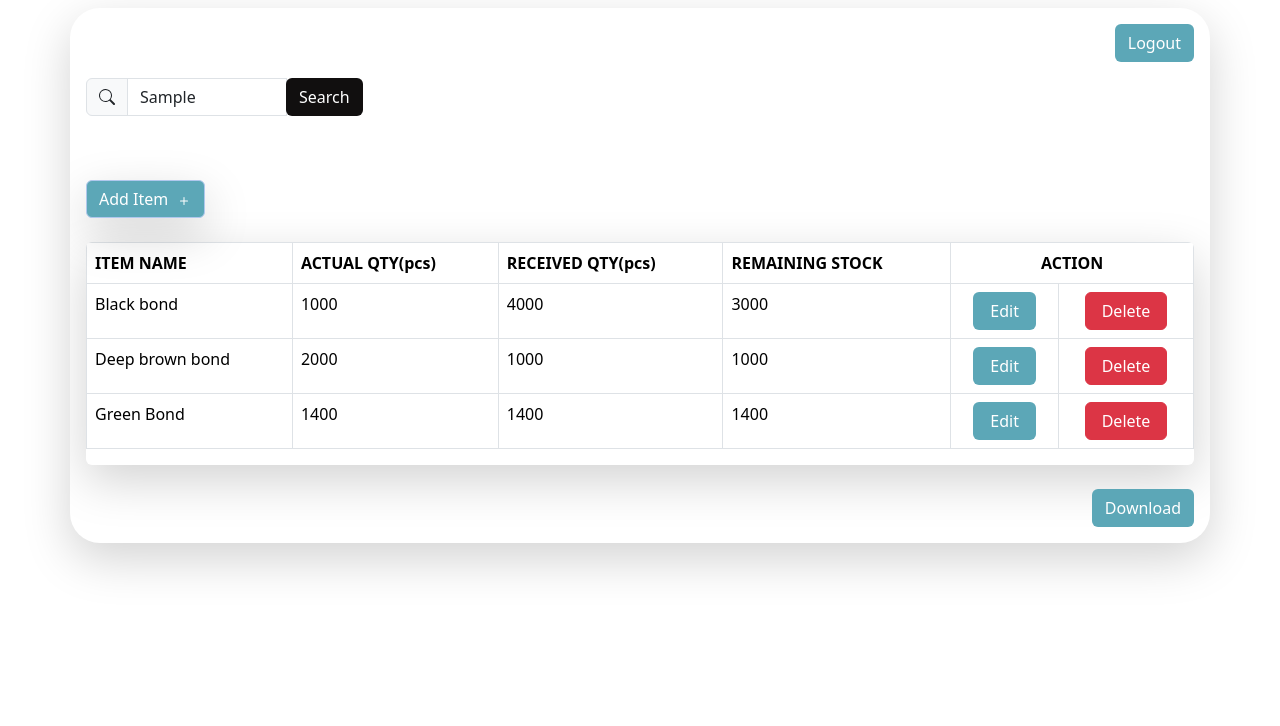
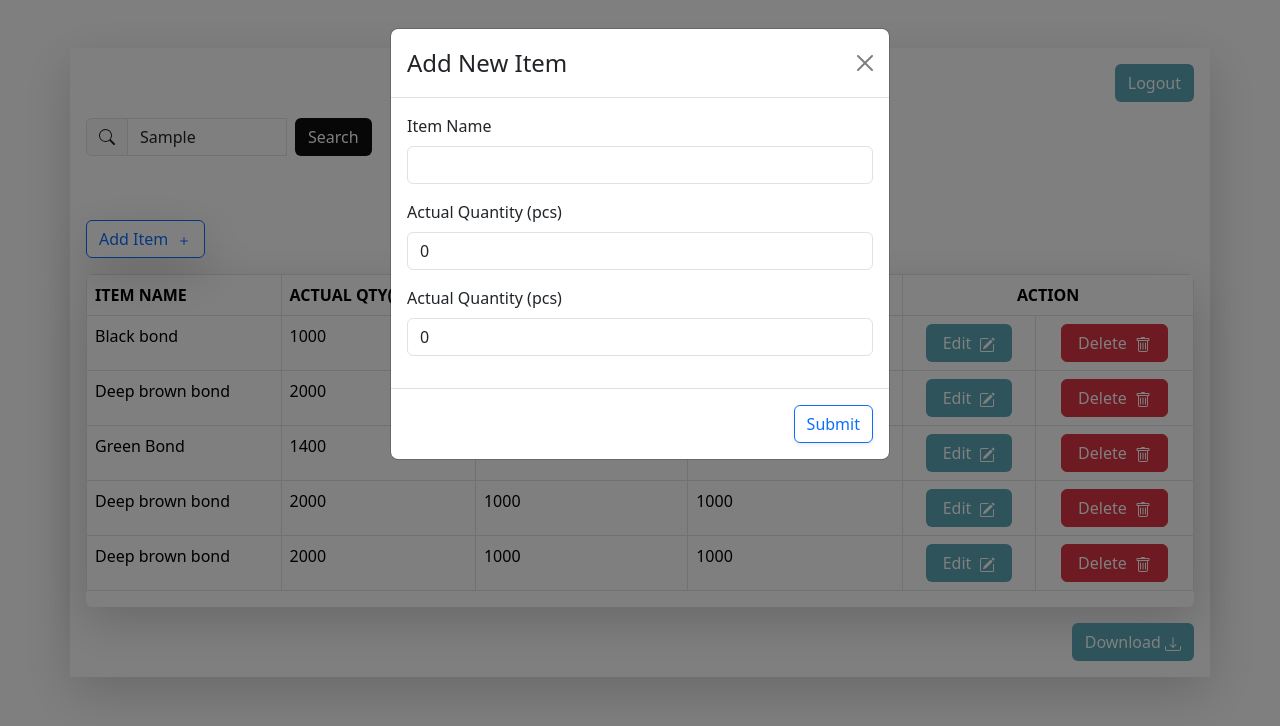
Before and after one commit to larbisamuel/Invoice-App, a React (Vite) app: page /Table in a window 1280 px wide. Both pictures are taken after typing "Sample" into the empty fields and a click on the button "Add Item". Shown: the top 726 px of the page. Built offline with nearby package versions, Linux system fonts and the light colour scheme.

Commit message:
feat: modal, del/edit-icons

```diff
--- a/src/components/Table.css
+++ b/src/components/Table.css
@@ -1,16 +1,17 @@
-.btn-outline-primary:hover,
+/* .btn-outline-primary:hover,
 .btn-outline-primary:focus,
 .btn-outline-primary:active {
     background-color: #5CA7B7;
     border-color: #B0C8ED;
-    color: white; /* Set text color to white on hover, focus, and active states */
+    color: white;
+} */
+/* Set text color to white on hover, focus, and active states */
+.container {
+    border-radius: 30px; /* Adjust the value as needed */
+    overflow: scroll; /*Ensure content inside the container respects the rounded corners */
 }
 
-.container {
-    border-radius: 30px; /* Adjust the value as needed */
-    overflow: hidden; /*Ensure content inside the container respects the rounded corners */
+.container_table {
+    border-radius: 30px;
+    overflow: scroll;
 }
-
-.container_1 {
-    border-radius: 10px;
-}
--- a/src/components/Table.tsx
+++ b/src/components/Table.tsx
@@ -1,36 +1,57 @@
 
 import React, { useState } from 'react';
-import { BsSearch, BsPlus } from 'react-icons/bs'; // Importing the search icon from react-icons
-import "./Table.css"
+import { BsSearch, BsPlus, BsDownload, BsTrash, BsPencilSquare } from 'react-icons/bs'; // Importing icons
+import { Modal } from 'react-bootstrap';
+
+interface Item {
+  itemName: string;
+  actualQuantity: number;
+  receivedQuantity: number;
+}
 
 const Table: React.FC = () => {
+  const [showAddItemModal, setShowAddItemModal] = useState(false);
+  const [newItem, setNewItem] = useState<Item>({
+    itemName: '',
+    actualQuantity: 0,
+    receivedQuantity: 0,
+  });
+
+  const handleAddItem = (event: React.FormEvent<HTMLFormElement>) => {
+    event.preventDefault();
+    // Add logic to save the new item data (e.g., using an API call)
+    console.log('New item:', newItem); // For now, just log the data
+    setShowAddItemModal(false);
+    setNewItem({ itemName: '', actualQuantity: 0, receivedQuantity: 0 });
+  };
+
+  const handleInputChange = (event: React.ChangeEvent<HTMLInputElement>) => {
+    const { name, value } = event.target;
+    setNewItem((prevItem) => ({ ...prevItem, [name]: value }));
+  };
+
   return (
-        <div className='mt-2 p-3 container shadow-lg'>
-            {/* <div className='d-grid gap-2 d-md-flex justify-content-md-end'>
-                <button className='btn ' style={{ backgroundColor: '#5CA7B7', color: 'white' }}>Logout</button>
-            </div> */}
+    <div className='mt-5 p-3 container shadow-lg'>
       <div className=' d-md-flex justify-content-md-end'>
         <button className='btn ' style={{ backgroundColor: '#5CA7B7', color: 'white' }}>Logout</button>
       </div>
       <div className='mt-3'>
         <div className="input-group">
-                    <span className="input-group-text"><BsSearch /></span> {/* Adding the search icon */}
+          <span className="input-group-text"><BsSearch /></span> {/* Search icon */}
           <input type="text" className="form-control" style={{ maxWidth: '160px' }} placeholder="Search item" />
-                    <button className='btn  ms-6 rounded-2 ' style={{ backgroundColor: '#110f0f', color: 'white' }}>Search</button>
+          <button className='btn ms-2 rounded-2 ' style={{ backgroundColor: '#110f0f', color: 'white' }}>Search</button>
         </div>
         <div className='mt-3'>
           <div className='input-group'>
-                    <button className='btn btn-outline-primary mt-5 ms-6 rounded-2 shadow-lg' >
+            <button className='btn btn-outline-primary mt-5 ms-6 rounded-2 shadow-lg' onClick={() => setShowAddItemModal(true)}>
               Add Item
               <BsPlus className="ms-2" />
             </button>
-
+          </div>
         </div>
       </div>
 
-
-            </div>
-            <div className="table-responsive container_1 shadow-lg rounded mt-4 mb-4">
+      <div className="table-responsive container_table shadow-lg rounded mt-3 mb-3">
         <table className="table table-bordered ">
           <thead>
             <tr>
@@ -42,38 +63,80 @@ const Table: React.FC = () => {
             </tr>
           </thead>
           <tbody>
+
                         <tr>
                             <td scope="row">Black bond</td>
                             <td>1000</td>
                             <td>4000</td>
                             <td>3000</td>
-                            <td className="text-center"><button className='btn px-3' style={{ backgroundColor: '#5CA7B7', color: 'white' }}>Edit</button></td>
-                            <td className="text-center"><button className='btn btn-danger px-3'>Delete</button></td>
+                            <td className="text-center"><button className='btn px-3' style={{ backgroundColor: '#5CA7B7', color: 'white' }}>Edit<BsPencilSquare className='ms-2' /></button></td>
+                            <td className="text-center"><button className='btn btn-danger px-3'>Delete<BsTrash className='ms-2'/></button></td>
                         </tr>
                         <tr>
                             <td scope="row">Deep brown bond</td>
                             <td>2000</td>
                             <td>1000</td>
                             <td>1000</td>
-                            <td className="text-center"><button className='btn px-3' style={{ backgroundColor: '#5CA7B7', color: 'white' }}>Edit</button></td>
-                            <td className="text-center"><button className='btn btn-danger px-3'>Delete</button></td>
+                            <td className="text-center"><button className='btn px-3' style={{ backgroundColor: '#5CA7B7', color: 'white' }}>Edit<BsPencilSquare className='ms-2' /></button></td>
+                            <td className="text-center"><button className='btn btn-danger px-3'>Delete<BsTrash className='ms-2'/></button></td>
                         </tr>
                         <tr>
                             <td scope="row">Green Bond</td>
                             <td>1400</td>
                             <td>1400</td>
                             <td>1400</td>
-                            <td className="text-center"><button className='btn px-3' style={{ backgroundColor: '#5CA7B7', color: 'white' }}>Edit</button></td>
-                            <td className="text-center"><button className='btn btn-danger px-3'>Delete</button></td>
+                            <td className="text-center"><button className='btn px-3' style={{ backgroundColor: '#5CA7B7', color: 'white' }}>Edit<BsPencilSquare className='ms-2' /></button></td>
+                            <td className="text-center"><button className='btn btn-danger px-3'>Delete<BsTrash className='ms-2'/></button></td>
                         </tr>
+                        <tr>
+                            <td scope="row">Deep brown bond</td>
+                            <td>2000</td>
+                            <td>1000</td>
+                            <td>1000</td>
+                            <td className="text-center"><button className='btn px-3' style={{ backgroundColor: '#5CA7B7', color: 'white' }}>Edit<BsPencilSquare className='ms-2' /></button></td>
+                            <td className="text-center"><button className='btn btn-danger px-3'>Delete<BsTrash className='ms-2'/></button></td>
+                        </tr><tr>
+                            <td scope="row">Deep brown bond</td>
+                            <td>2000</td>
+                            <td>1000</td>
+                            <td>1000</td>
+                            <td className="text-center"><button className='btn px-3' style={{ backgroundColor: '#5CA7B7', color: 'white' }}>Edit<BsPencilSquare className='ms-2' /></button></td>
+                            <td className="text-center"><button className='btn btn-danger px-3'>Delete<BsTrash className='ms-2'/></button></td>
+                        </tr>
+
           </tbody>
         </table>
       </div>
       <div className=' d-md-flex justify-content-md-end'>
-                <button className='btn ' style={{ backgroundColor: '#5CA7B7', color: 'white' }}>Download</button>
+        <button className='btn ' style={{ backgroundColor: '#5CA7B7', color: 'white' }}>Download <BsDownload/></button>
       </div>
+
+
+      <Modal show={showAddItemModal} onHide={() => setShowAddItemModal(false)}>
+        <Modal.Header closeButton>
+          <Modal.Title>Add New Item</Modal.Title>
+        </Modal.Header>
+        <Modal.Body>
+          <form onSubmit={handleAddItem}>
+            <div className="mb-3">
+              <label htmlFor="itemName" className="form-label">Item Name</label>
+              <input type="text" className="form-control" id="itemName" name="itemName" value={newItem.itemName} onChange={handleInputChange} required />
+            </div>
+            <div className="mb-3">
+              <label htmlFor="actualQuantity" className="form-label">Actual Quantity (pcs)</label>
+              <input type="number" className="form-control" id="actualQuantity" name="actualQuantity" value={newItem.actualQuantity} onChange={handleInputChange} required />
+            </div>
+            <div className="mb-3">
+              <label htmlFor="receivedQuantity" className="form-label">Actual Quantity (pcs)</label>
+              <input type="number" className="form-control" id="receivedQuantity" name="receivedQuantity" value={newItem.receivedQuantity} onChange={handleInputChange} required />
+            </div>
+        </form>
+        </Modal.Body>
+        <Modal.Footer>
+            <button className='btn btn-outline-primary rounded-2 shadow-sm'>Submit</button>
+        </Modal.Footer>
+        </Modal>
         </div>
   )
 }
-
 export default Table;
```
Lines whose indentation alone changed are shown as unchanged.
